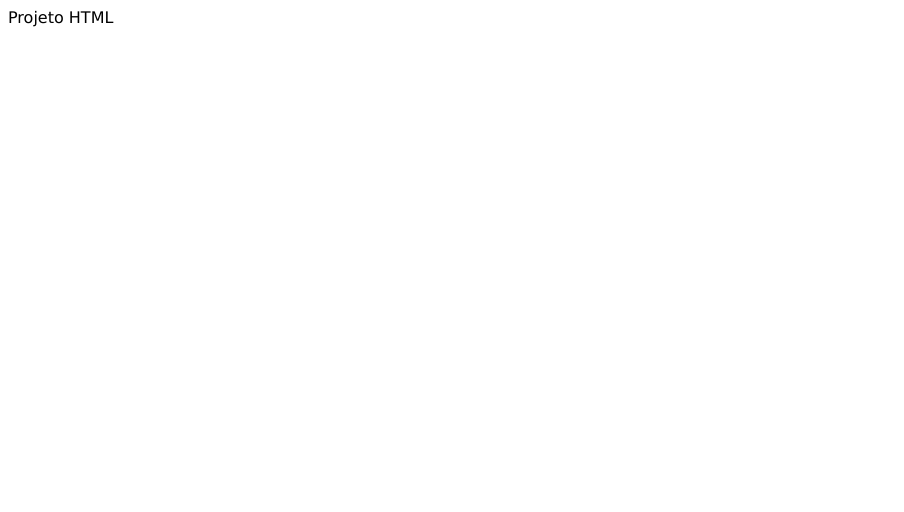
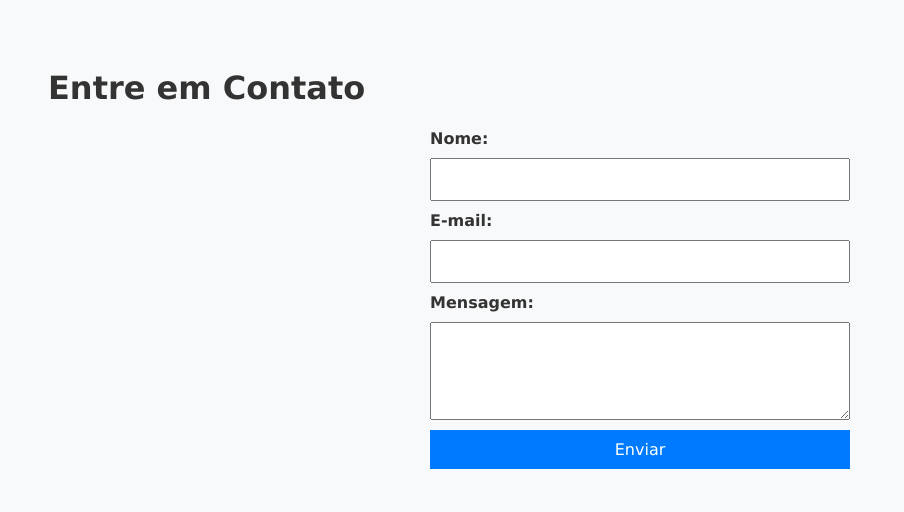
Before and after one commit to malulattaa/Gitflow_Project, a plain HTML site: page index.html in a window 1280 px wide. Shown: the whole page, without its empty margins (0-904 px from the left). Drawn offline with Linux system fonts and the light colour scheme.

Commit message:
feat: (versao1-html) - estrutura básica do formulário (HTML + CSS simples)

```diff
--- a/index.html
+++ b/index.html
@@ -7,6 +7,19 @@
     <link rel="stylesheet" href="style.css">
 </head>
 <body>
-    Projeto HTML
+    <h1>Entre em Contato</h1>
+
+    <form id="contactForm">
+        <label for="nome">Nome:</label>
+        <input type="text" id="nome" name="nome" required />
+
+        <label for="email">E-mail:</label>
+        <input type="email" id="email" name="email" required />
+
+        <label for="mensagem">Mensagem:</label>
+        <textarea id="mensagem" name="mensagem" rows="4" required></textarea>
+
+        <button type="submit">Enviar</button>
+    </form>
 </body>
 </html>
--- a/style.css
+++ b/style.css
@@ -1,3 +1,34 @@
 *{
     font-family: Verdana, Geneva, Tahoma, sans-serif;
 }
+/* versão 1 */
+body {
+    font-family: Arial, sans-serif;
+    background-color: #f8f9fa;
+    color: #333;
+    padding: 40px;
+}
+
+form {
+    max-width: 420px;
+    margin: auto;
+    display: flex;
+    flex-direction: column;
+    gap: 10px;
+}
+
+label {
+    font-weight: 600;
+}
+
+input, textarea, button {
+    padding: 10px;
+    font-size: 1em;
+}
+
+button {
+    background-color: #007bff;
+    color: white;
+    border: none;
+    cursor: pointer;
+}
```
